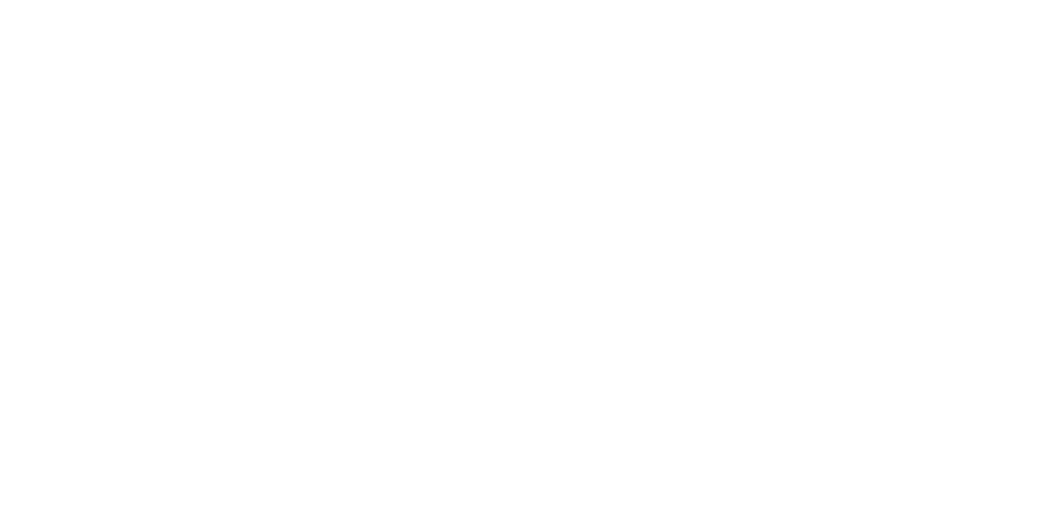
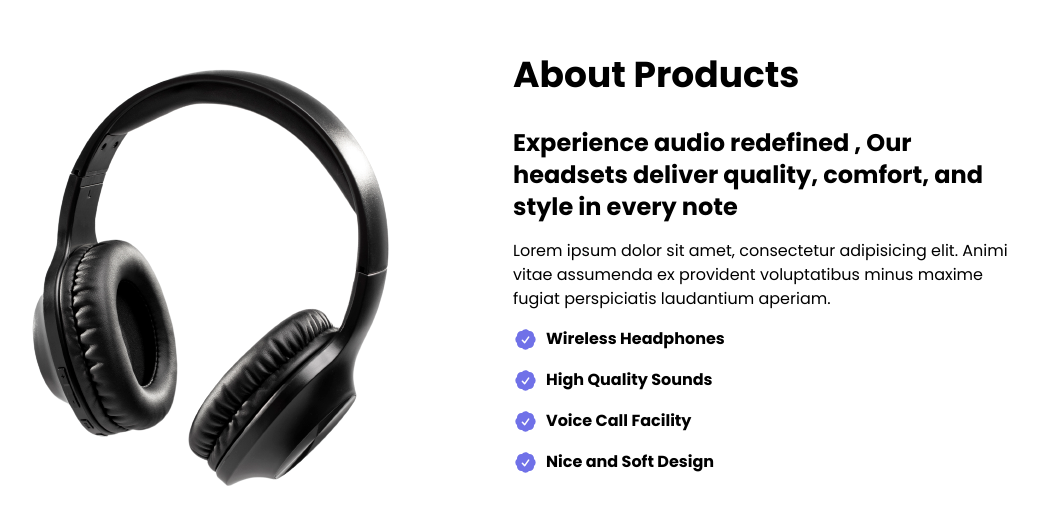
Before and after one commit to TanutsaponJ/BeatBlitz_Project, a React (Vite) app: page / in a window 1280 px wide. Shown: the part 947-1472 px from the top of the page, without its empty margins (127-1165 px from the left). Before the commit the page ends 800 px from the top, so only its background shows below. Built offline with nearby package versions, Linux system fonts and the light colour scheme.

Commit message:
complete About section

```diff
--- a/src/App.jsx
+++ b/src/App.jsx
@@ -1,3 +1,4 @@
+import About from "./components/About";
 import Home from "./components/Home";
 import Navbar from "./components/Navbar";
 
@@ -9,6 +10,7 @@ function App() {
       <main>
         <div>
           <Home />
+          <About />
         </div>
       </main>
     </div>
--- /dev/null
+++ b/src/components/About.jsx
@@ -0,0 +1,42 @@
+import img from "../assets/about.png";
+import { HiCheckBadge } from "react-icons/hi2";
+
+function About() {
+  return (
+    <div className="min-h-screen flex flex-col lg:flex-row items-center justify-between lg:px-32 px-5 pt-6">
+      <div>
+        <img src={img} alt="about-img" />
+      </div>
+      <div className="w-full lg:w-2/4 space-y-4">
+        <h1 className="text-4xl font-semibold ">About Products</h1>
+        <h2 className="text-2xl font-semibold pt-4">
+          Experience audio redefined , Our headsets deliver quality, comfort,
+          and style in every note
+        </h2>
+        <p className="">
+          Lorem ipsum dolor sit amet, consectetur adipisicing elit. Animi vitae
+          assumenda ex provident voluptatibus minus maxime fugiat perspiciatis
+          laudantium aperiam.
+        </p>
+        <div className="flex gap-2 font-semibold">
+          <HiCheckBadge size={25} className="text-backgroundColor" />
+          <h2>Wireless Headphones</h2>
+        </div>
+        <div className="flex gap-2 font-semibold">
+          <HiCheckBadge size={25} className="text-backgroundColor" />
+          <h2>High Quality Sounds</h2>
+        </div>
+        <div className="flex gap-2 font-semibold">
+          <HiCheckBadge size={25} className="text-backgroundColor" />
+          <h2>Voice Call Facility</h2>
+        </div>
+        <div className="flex gap-2 font-semibold">
+          <HiCheckBadge size={25} className="text-backgroundColor" />
+          <h2>Nice and Soft Design</h2>
+        </div>
+      </div>
+    </div>
+  );
+}
+
+export default About;
```
